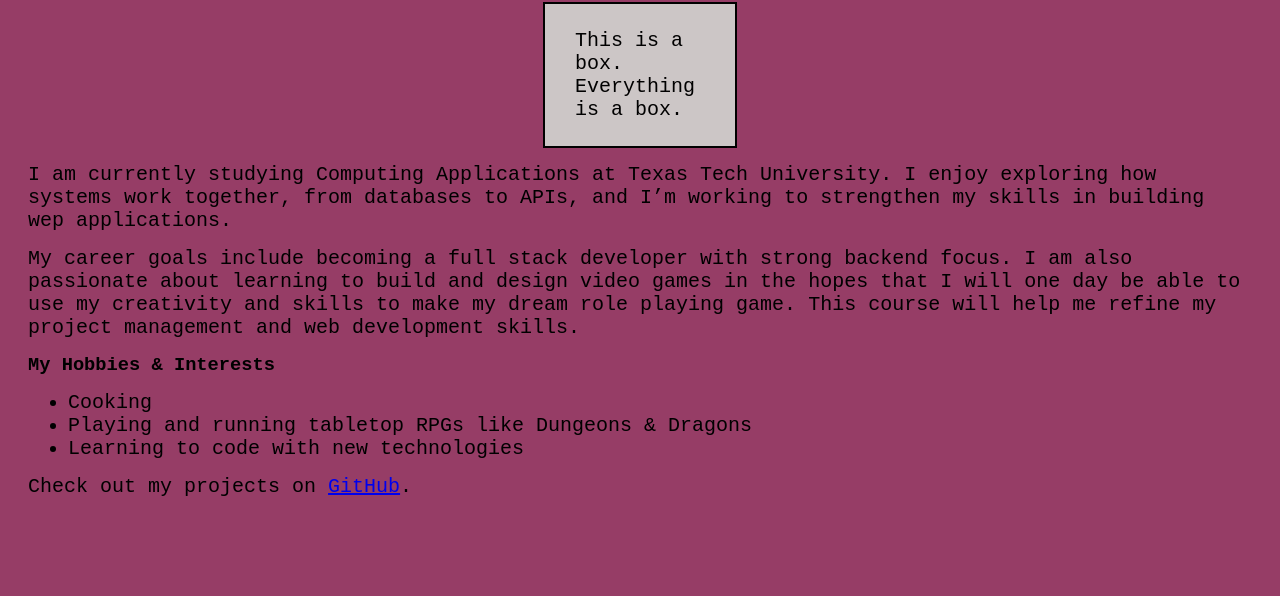
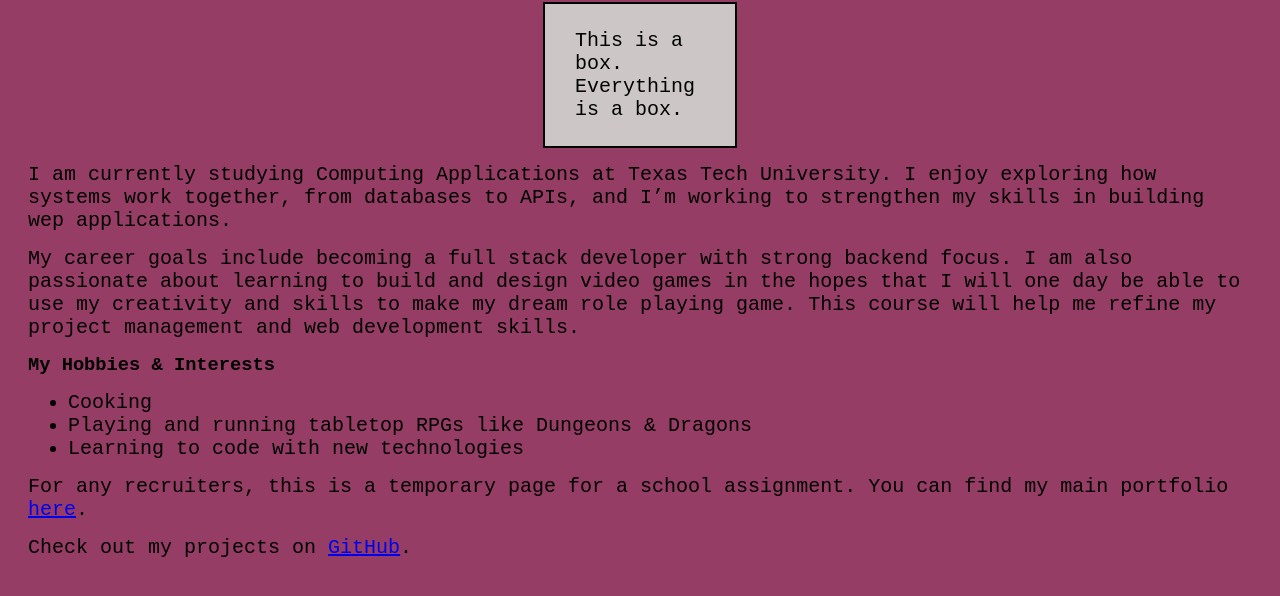
Before and after one commit to Gazdalman/gazdalman.github.io, a plain HTML site: page index.html in a window 1280 px wide. Shown: the part 170-766 px from the top of the page. Drawn offline with Linux system fonts and the light colour scheme.

Commit message:
Added link to my new link

```diff
--- a/index.html
+++ b/index.html
@@ -33,6 +33,8 @@
     <li>Learning to code with new technologies</li>
   </ul>
 
+  <p>For any recruiters, this is a temporary page for a school assignment. You can find my main portfolio <a href="https://gazdalman.github.io/portfolio" target="_blank">here</a>.</p>
+
   <p>
     Check out my projects on
     <a href="https://github.com/Gazdalman" target="_blank">GitHub</a>.
```
